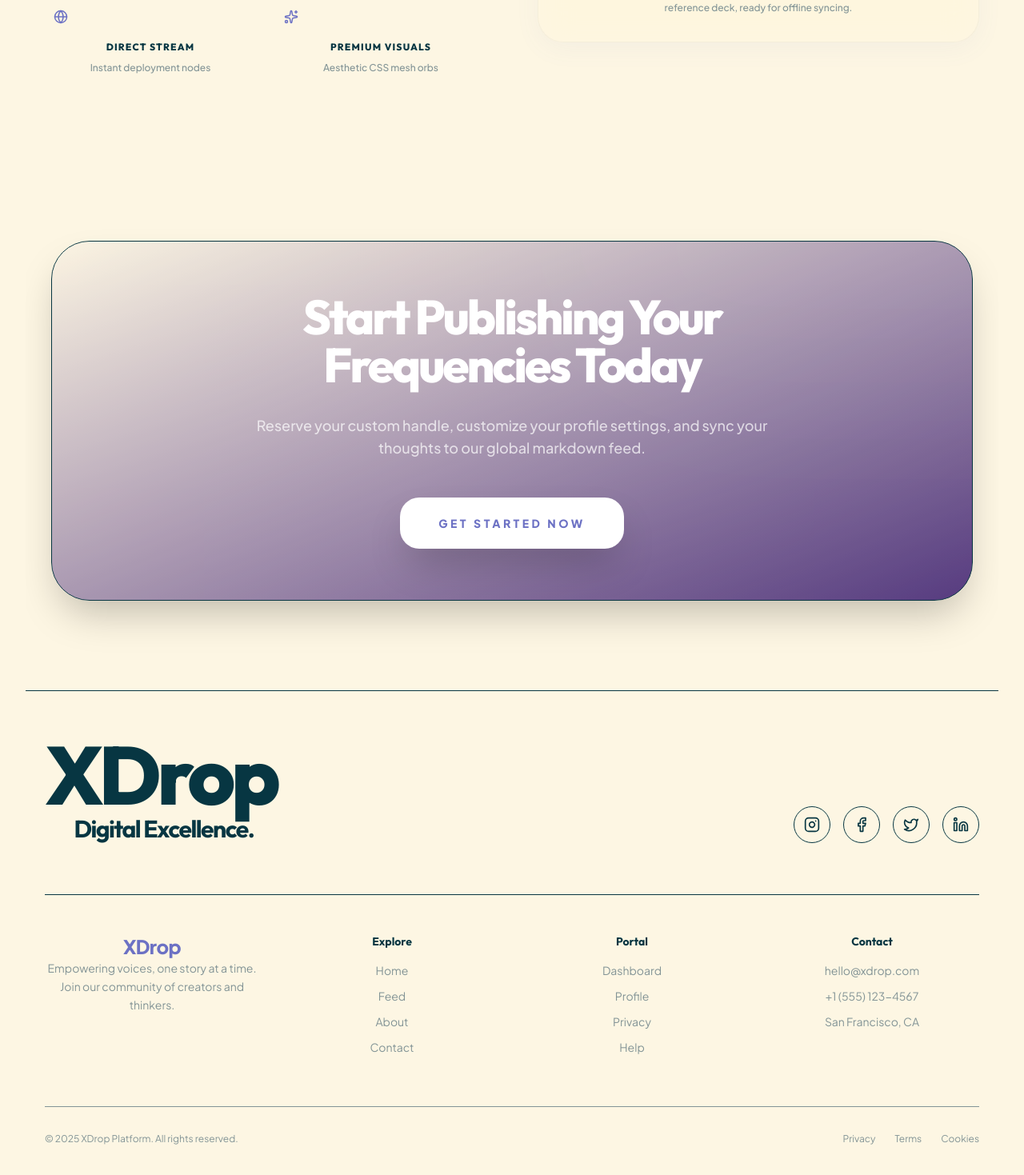
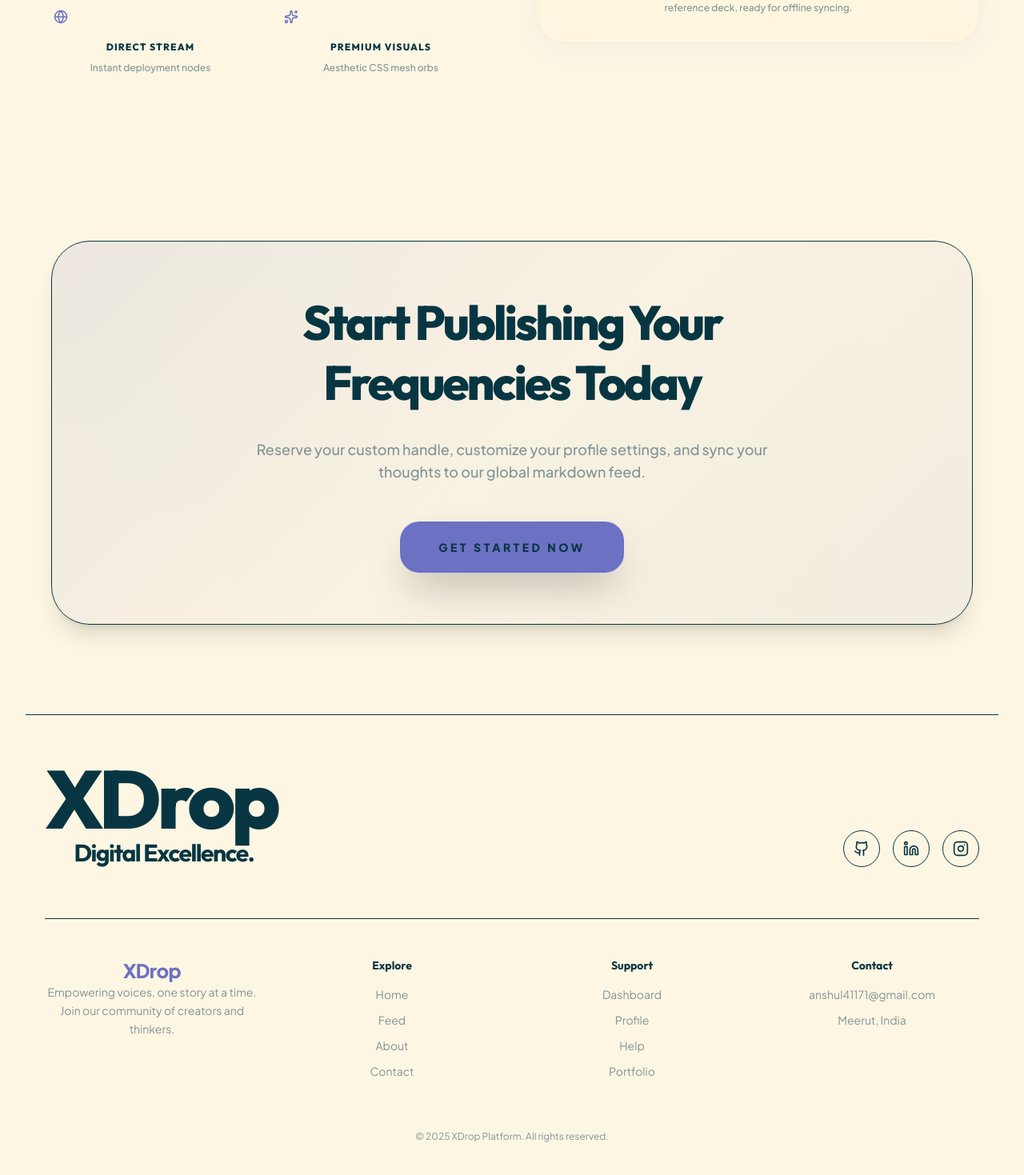
Before and after one commit to anshul4117/Blog-client, a React (Vite) app: page / in a window 1280 px wide. Shown: the part 4725-6194 px from the top of the page at 80% size. Built offline with nearby package versions, Linux system fonts and the light colour scheme.

Commit message:
feat(footer): update links with portfolio and social handles, make Help page public, and align Home CTA card with theme colors

```diff
--- a/src/components/layout/Footer.jsx
+++ b/src/components/layout/Footer.jsx
@@ -1,5 +1,5 @@
 import { Link } from "react-router-dom";
-import { Instagram, Facebook, Twitter, Linkedin } from "lucide-react";
+import { Instagram, Github, Linkedin } from "lucide-react";
 
 export default function Footer() {
   return (
@@ -16,10 +16,9 @@ export default function Footer() {
             </h2>
           </div>
           <div className="flex gap-4">
-            <SocialLink href="#" icon={Instagram} />
-            <SocialLink href="#" icon={Facebook} />
-            <SocialLink href="#" icon={Twitter} />
-            <SocialLink href="#" icon={Linkedin} />
+            <SocialLink href="https://github.com/anshul4117" icon={Github} />
+            <SocialLink href="https://www.linkedin.com/in/anshul-ab7135245/" icon={Linkedin} />
+            <SocialLink href="https://www.instagram.com/ur_.anshul" icon={Instagram} />
           </div>
         </div>
 
@@ -41,31 +40,25 @@ export default function Footer() {
             <Link to="/contact" className="text-muted-foreground hover:text-primary transition-colors">Contact</Link>
           </div>
 
-          {/* Col 3: Portal */}
+          {/* Col 3: Support */}
           <div className="flex flex-col gap-3 text-sm">
-            <h3 className="font-bold text-foreground mb-1">Portal</h3>
+            <h3 className="font-bold text-foreground mb-1">Support</h3>
             <Link to="/dashboard" className="text-muted-foreground hover:text-primary transition-colors">Dashboard</Link>
             <Link to="/profile" className="text-muted-foreground hover:text-primary transition-colors">Profile</Link>
-            <Link to="/dashboard/settings/privacy" className="text-muted-foreground hover:text-primary transition-colors">Privacy</Link>
-            <Link to="/dashboard/help" className="text-muted-foreground hover:text-primary transition-colors">Help</Link>
+            <Link to="/help" className="text-muted-foreground hover:text-primary transition-colors">Help</Link>
+            <a href="https://anshul4117-portfolio.vercel.app/" target="_blank" rel="noopener noreferrer" className="text-muted-foreground hover:text-primary transition-colors">Portfolio</a>
           </div>
 
           {/* Col 4: Contact */}
           <div className="flex flex-col gap-3 text-sm">
             <h3 className="font-bold text-foreground mb-1">Contact</h3>
-            <p className="text-muted-foreground">hello@xdrop.com</p>
-            <p className="text-muted-foreground">+1 (555) 123-4567</p>
-            <p className="text-muted-foreground">San Francisco, CA</p>
+            <p className="text-muted-foreground">anshul41171@gmail.com</p>
+            <p className="text-muted-foreground">Meerut, India</p>
           </div>
         </div>
 
-        <div className="mt-16 pt-8 border-t border-border flex flex-col md:flex-row justify-between items-center gap-4 text-xs text-muted-foreground">
+        <div className="mt-16 flex justify-center text-xs text-muted-foreground">
           <p>© {new Date().getFullYear()} XDrop Platform. All rights reserved.</p>
-          <div className="flex gap-6">
-            <Link to="#" className="hover:text-foreground">Privacy</Link>
-            <Link to="#" className="hover:text-foreground">Terms</Link>
-            <Link to="#" className="hover:text-foreground">Cookies</Link>
-          </div>
         </div>
       </div>
     </footer>
--- a/src/pages/Home.jsx
+++ b/src/pages/Home.jsx
@@ -896,19 +896,19 @@ This is our **Focus Mode Simulator**. Type text here, structure it with clean ma
 
         {/* CTA FOOTER */}
         <section className="py-28 px-6">
-          <div className="max-w-6xl mx-auto rounded-[48px] bg-gradient-to-br from-primary via-primary/80 to-violet-950 p-16 text-center relative overflow-hidden group shadow-2xl shadow-primary/25 border border-primary/20">
-            <div className="absolute inset-0 mesh-gradient opacity-20" />
-            <div className="absolute -top-1/2 -right-1/2 w-full h-full bg-white/5 rounded-full blur-[120px] animate-pulse duration-[10s]" />
+          <div className="max-w-6xl mx-auto rounded-[48px] cta-footer-card p-16 text-center relative overflow-hidden group border border-primary/20 shadow-xl shadow-primary/5 backdrop-blur-md">
+            <div className="absolute inset-0 mesh-gradient opacity-10" />
+            <div className="absolute -top-1/2 -right-1/2 w-full h-full bg-primary/5 rounded-full blur-[120px] animate-pulse duration-[10s]" />
 
             <div className="relative z-10 space-y-8">
-              <h2 className="text-4xl md:text-6xl font-black tracking-tighter text-white leading-none">
-                Start Publishing Your <br /> Frequencies Today
+              <h2 className="text-3xl sm:text-4xl md:text-6xl font-black tracking-tighter text-foreground leading-tight">
+                Start Publishing Your <br className="hidden md:inline" /> Frequencies Today
               </h2>
-              <p className="text-base md:text-lg text-white/70 max-w-2xl mx-auto font-medium">
+              <p className="text-base md:text-lg text-muted-foreground max-w-2xl mx-auto font-medium">
                 Reserve your custom handle, customize your profile settings, and sync your thoughts to our global markdown feed.
               </p>
               <Link to="/register" className="inline-block mt-4">
-                <Button size="lg" className="h-16 px-12 text-sm font-black uppercase tracking-[0.25em] bg-white text-primary hover:bg-white/90 rounded-[24px] shadow-2xl hover:scale-105 transition-all border-none">
+                <Button size="lg" className="h-16 px-12 text-sm font-black uppercase tracking-[0.25em] bg-primary text-primary-foreground hover:bg-primary/95 rounded-[24px] shadow-2xl hover:scale-105 transition-all border-none">
                   Get Started Now
                 </Button>
               </Link>
--- a/src/routes/AppRoutes.jsx
+++ b/src/routes/AppRoutes.jsx
@@ -37,6 +37,7 @@ const Loading = () => (
 );
 
 import ScrollToTop from "../components/layout/ScrollToTop.jsx";
+import MainLayout from "../components/layout/MainLayout.jsx";
 
 export default function AppRoutes() {
   return (
@@ -46,6 +47,7 @@ export default function AppRoutes() {
         <Route path="/" element={<Home />} />
         <Route path="/about" element={<About />} />
         <Route path="/contact" element={<Contact />} />
+        <Route path="/help" element={<MainLayout><Help /></MainLayout>} />
 
         {/* 🔒 Auth routes (PublicRoute prevents logged-in users) */}
         <Route element={<PublicRoute />}>
```
